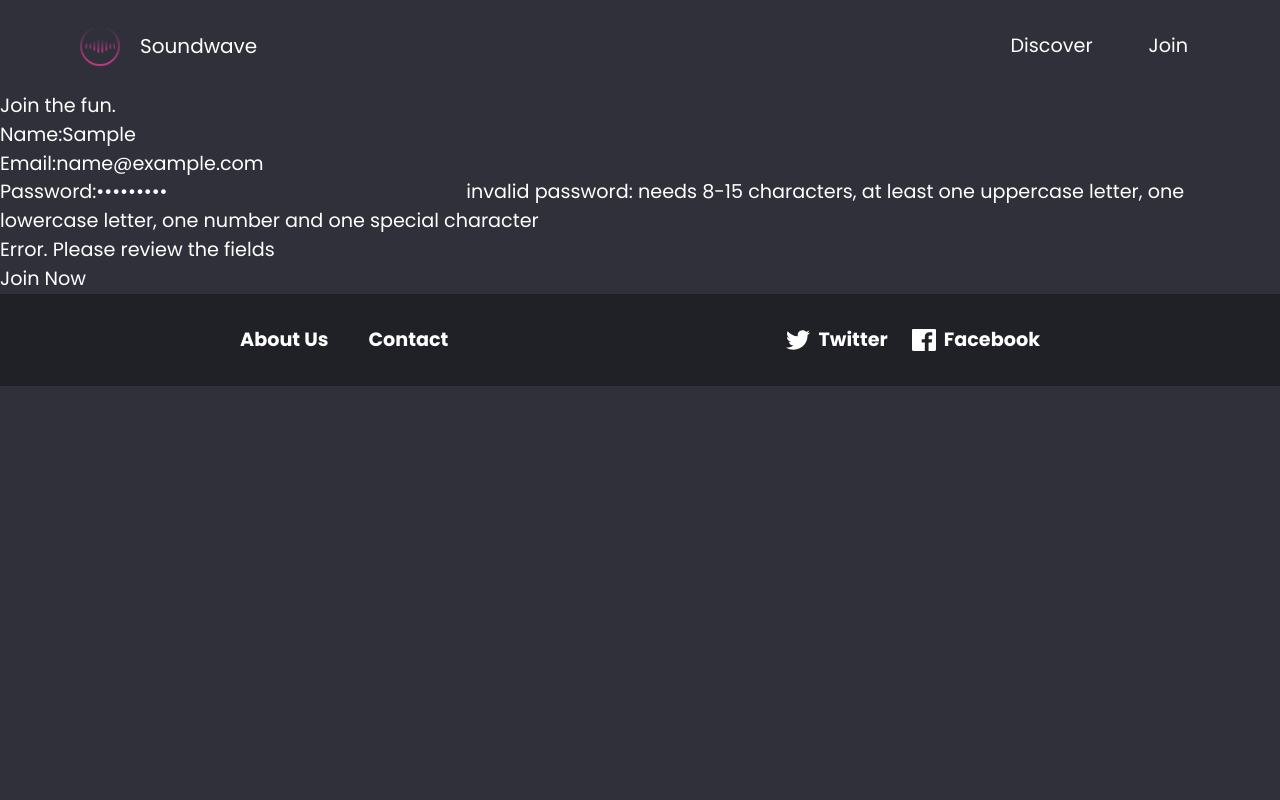
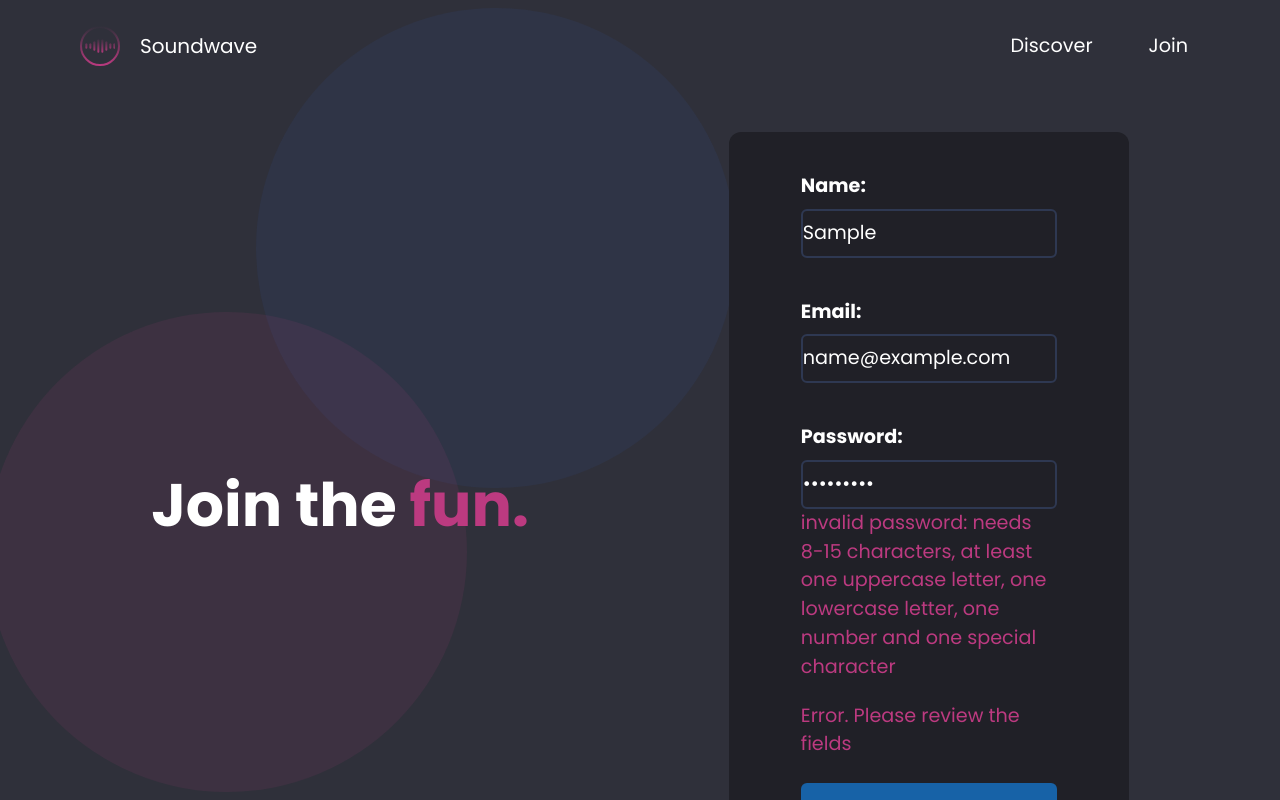
Before and after one commit to Nuclea88/SoundWave, a React (Vite) app: page /Login in a window 1280 px wide. Both pictures are taken after typing "Sample", "name@example.com", "Sample123" into the empty fields and a click on the button "Join Now". Shown: the top 800 px of the page. Built offline with nearby package versions, Linux system fonts and the light colour scheme.

Commit message:
feat: login styles

```diff
--- a/src/components/atoms/InputField.jsx
+++ b/src/components/atoms/InputField.jsx
@@ -1,10 +1,10 @@
 const InputField = ({label, name, type = 'text', value, onChange, onBlur, error}) => {
     return(
-            <div>
-                <label htmlFor={name}>{label}:</label>
+            <div className="py-5">
+                <label htmlFor={name} className="font-semibold">{label}:</label>
                 <input type={type} name={name} value={value}
-                    onChange={onChange} onBlur={onBlur} required></input>
-                     {error && <span>{error}</span>}
+                    onChange={onChange} onBlur={onBlur} required className="border-2 border-border-input py-2 rounded-md w-full mt-2"></input>
+                     {error && <span className="text-acent-text">{error}</span>}
             </div>
     )
 };
--- a/src/components/organism/Phorm.jsx
+++ b/src/components/organism/Phorm.jsx
@@ -50,7 +50,7 @@ const Phorm = () => {
         }
     }
     return (
-        <form onSubmit={handleSubmit}>
+        <form onSubmit={handleSubmit} className="px-18 py-5">
             {formFields.map((field) => (
                 <InputField
                     key={field.name}
@@ -64,8 +64,8 @@ const Phorm = () => {
                 />
             )) }
             {formMessage && (
-                <p> {formMessage}</p>)}
-            <button type="submit">Join Now</button>
+                <p className="text-acent-text"> {formMessage}</p>)}
+            <button type="submit" className="bg-button-bck py-3 rounded-md w-full mt-6 mb-6">Join Now</button>
         </form>
     )
 };
--- a/src/index.css
+++ b/src/index.css
@@ -9,7 +9,7 @@
   --color-button-bck: #1762A7;
   --color-button-hover: #2180d8;
   --color-button-focus: #2796ff;
-  --color-acent-text: #2796ff;
+  --color-acent-text: #bc3a80;
   --color-circle1: #bc3a801a;
   --color-circle2: #3457b21a;
 
--- a/src/pages/Home.jsx
+++ b/src/pages/Home.jsx
@@ -6,7 +6,7 @@ const Home =() => {
 
             <div className="absolute top-[1%] left-[35%] w-50 h-50 md:w-100 md:h-100 bg-circle2 rounded-full z-[-1]"></div>
             <div className="absolute bottom-[-20%] md:bottom-[-10%] right-[-10%] w-50 h-50 md:w-170 md:h-170 bg-circle2 rounded-full z-[-1]"></div>
-            <div className="absolute bottom-[-8%] md:bottom-[20%] left-[10%] w-50 h-50 md:w-100 md:h-100 bg-[#bc3a801a] rounded-full z-[-1]"></div>
+            <div className="absolute bottom-[-8%] md:bottom-[20%] left-[10%] w-50 h-50 md:w-100 md:h-100 bg-circle1 rounded-full z-[-1]"></div>
 
             <div className="hidden md:block">
                 <img src="/images/landing-page-girl.png" alt="girl listen music" className="w-130 hidden md:block"/>
--- a/src/pages/Login.jsx
+++ b/src/pages/Login.jsx
@@ -2,11 +2,14 @@ import Phorm from "../components/organism/Phorm";
 
 const Login = () => {
     return (
-      <section>
-        <div>
-            <h1>Join the <span>fun.</span></h1>
+      <section className="px-10 py-10 md:gap-50 flex flex-col md:flex-row md:items-center justify-center gap-10">
+        <div className="absolute top-[1%] left-[20%] w-50 h-50 md:w-120 md:h-120 bg-circle2 rounded-full z-[-1]"></div>
+        <div className="absolute bottom-[-8%] md:bottom-[1%] left-[10%] md:left-[-1%] w-50 h-50 md:w-120 md:h-120 bg-circle1 rounded-full z-[-1]"></div>
+
+        <div className="md:py-10">
+            <h1 className="text-6xl font-bold leading-relaxed">Join the <br className="md:hidden"></br><span className="text-acent-text">fun.</span></h1>
         </div>
-        <div>
+        <div className="bg-footer-icons  rounded-xl md:w-1/3 ">
                 <Phorm />
         </div>
         </section>
```
